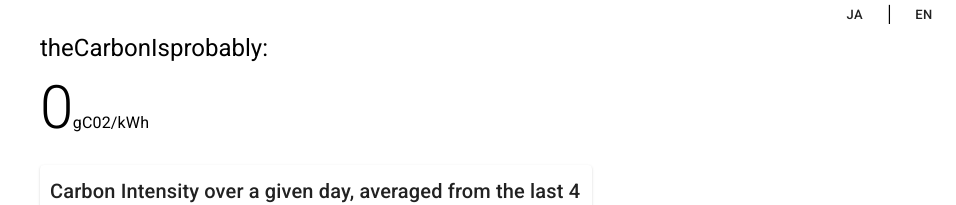
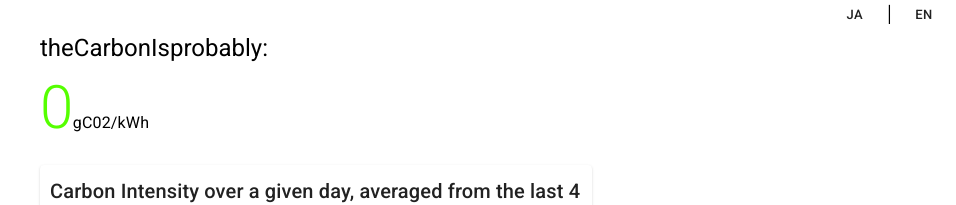
Before and after one commit to FraserTooth/japan_grid_carbon_api_website, a React (Create React App) app: page / in a window 1280 px wide. Shown: the top 205 px of the page, without its empty margins (324-1280 px from the left). Built offline with nearby package versions, Linux system fonts and the light colour scheme; no server answers; the HTML template or start-up script is replaced by a standard one.

Commit message:
Color from Intensity Added

```diff
--- a/src/App.tsx
+++ b/src/App.tsx
@@ -54,6 +54,7 @@ function App() {
   const date = new Date();
   const hour = date.getHours();
 
+  const carbonIntensity = Math.round(dailyCarbon[hour]?.carbon_intensity) || 0;
   const classes = useStyles();
 
   useEffect(() => {
@@ -73,6 +74,18 @@ function App() {
     }
     fetchData();
   }, []);
+
+  const carbonIntensityColor = (): string => {
+    const maxIntensity = 900;
+
+    const hueCalc = 100 - Math.floor((carbonIntensity / maxIntensity) * 100);
+
+    const hue = hueCalc > 0 ? hueCalc : 0;
+
+    console.log(`hsl(${hue},100%,100%)`);
+
+    return `hsl(${hue},100%,50%)`;
+  };
 
   return (
     <Container>
@@ -94,9 +107,9 @@ function App() {
             variant="h2"
             component="h1"
             gutterBottom
-            style={{ display: "inline-block" }}
+            style={{ display: "inline-block", color: carbonIntensityColor() }}
           >
-            {Math.round(dailyCarbon[hour]?.carbon_intensity) || 0}
+            {carbonIntensity}
           </Typography>
           <Typography style={{ display: "inline-block" }}>gC02/kWh</Typography>
           <Graph data={dailyCarbon} />
```
